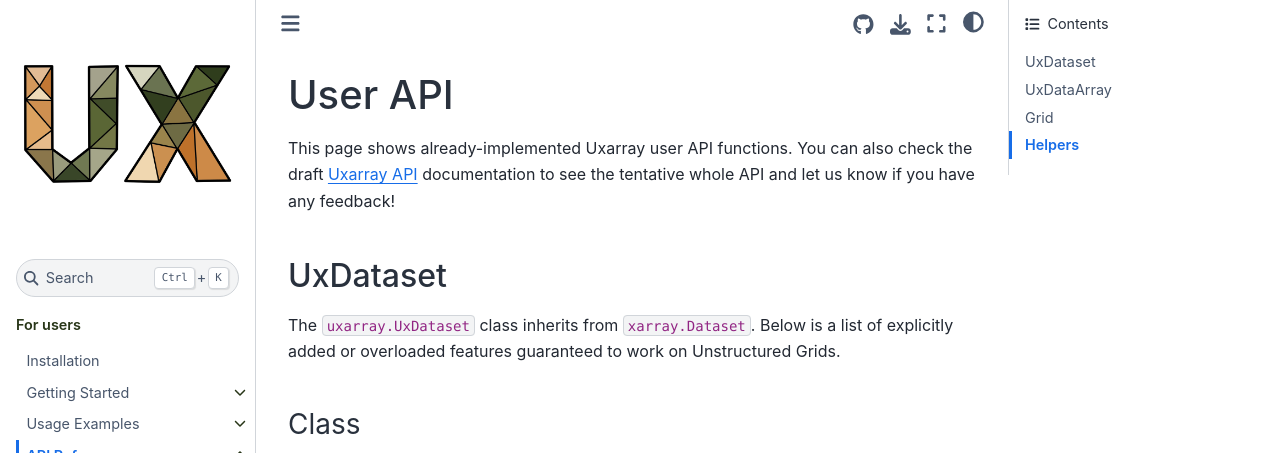
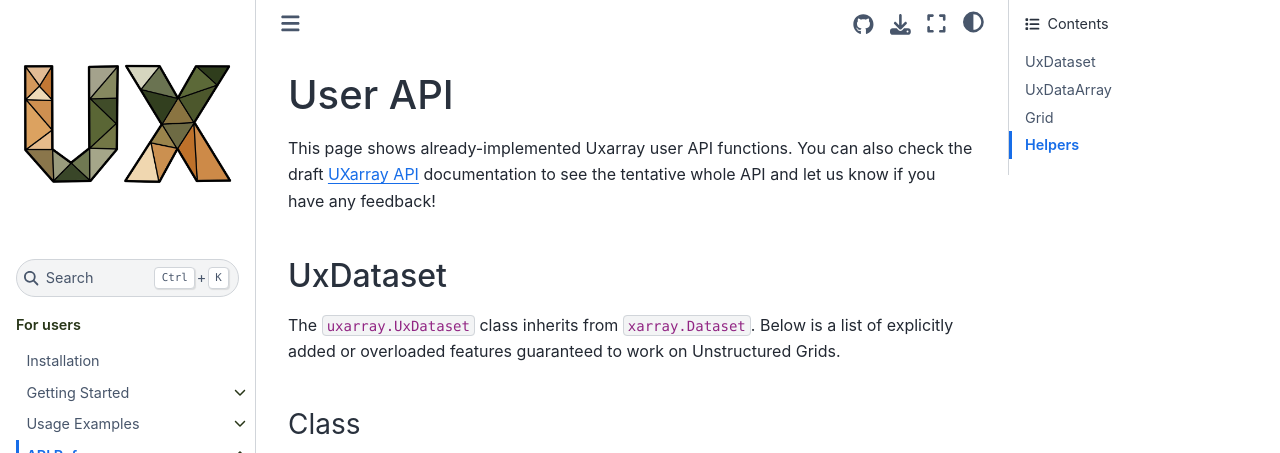
Before and after one commit to UXARRAY/uxarray, a Sphinx documentation site: the page built from docs/user_api/index.rst, in a window 1280 px wide and 900 px high, cut to the strip 0-453 px from the top of the window. Built offline with Sphinx 7.4.7 and the Sphinx Book theme 1.1.4, drawn with Linux system fonts in a browser that asks for light colours.

```diff
--- a/docs/user_api/index.rst
+++ b/docs/user_api/index.rst
@@ -5,7 +5,7 @@ User API
 ########
 
 This page shows already-implemented Uxarray user API functions. You can also
-check the draft `Uxarray API
+check the draft `UXarray API
 <https://github.com/UXARRAY/uxarray/blob/main/docs/user_api/uxarray_api.md>`_
 documentation to see the tentative whole API and let us know if you have any feedback!
 
```
